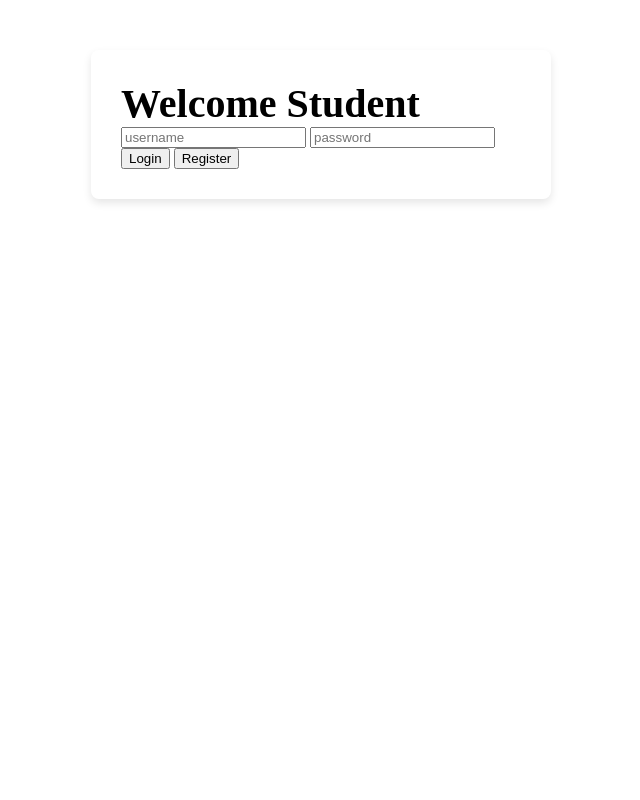
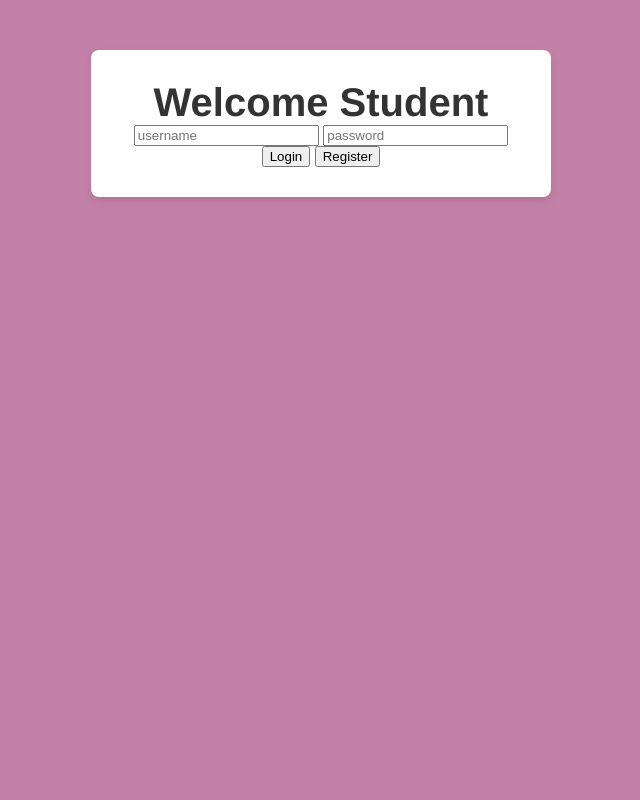
Before and after one commit to navvvvs/loginpage, a Flask app: page / in a window 1280 px wide. Shown: the whole page, without its empty margins (319-959 px from the left). Run offline with Flask 3, Linux system fonts and the light colour scheme.

Commit message:
Update base.html
css added

```diff
--- a/loginpage/templates/base.html
+++ b/loginpage/templates/base.html
@@ -2,18 +2,9 @@
 <html lang="en">
 <head>
     <style>
-    /* Update background color to light blue */
-    $primary-color: #007bff;
-    $primary-hover-color: #005663;
-    $secondary-color: #283745;
-    $secondary-hover-color: #218838;
-    $background-color: #ADD8E6; /* Light Blue */
-    $container-bg-color: #ffffff;
-    $text-color: #333;
-    $subtext-color: #666;
 
     body {
-        background-color: $background-color; /* Apply light blue background */
+        background-color: #C481A7;
         font-family: 'Franklin Gothic Medium', 'Arial Narrow', Arial, sans-serif;
         color: #333;
         display: flex;
@@ -24,9 +15,9 @@
         text-align: center;
     }
 
-    header {
+    .header {
         width: 100%;
-        background-color: $container-bg-color;
+        background-color: #ffffff;
         box-shadow: 0 4px 8px rgba(0,0,0,0.1);
         padding: 20px 0;
     }
@@ -34,10 +25,10 @@
     h1 {
         margin: 0;
         font-size: 2.5rem;
-        color: $text-color;
+        color: #333;
     }
 
-    main {
+    .main {
         display: flex;
         justify-content: center;
         align-items: center;
@@ -46,7 +37,7 @@
     }
 
     .container {
-        background-color: $container-bg-color;
+        background-color: #ffffff;
         border-radius: 8px;
         box-shadow: 0 4px 8px rgba(0,0,0,0.1);
         padding: 30px;
@@ -57,14 +48,14 @@
 
     p {
         font-size: 18px;
-        color: $subtext-color;
+        color: #666;
         margin-bottom: 20px;
     }
 
     </style>
     <meta charset="UTF-8">
     <meta name="viewport" content="width=device-width, initial-scale=1.0">
-    <title>Flask App</title>
+    <title>Mind Bloom - Login</title>
 
     <script>
         function setActionForm(action) {
```
